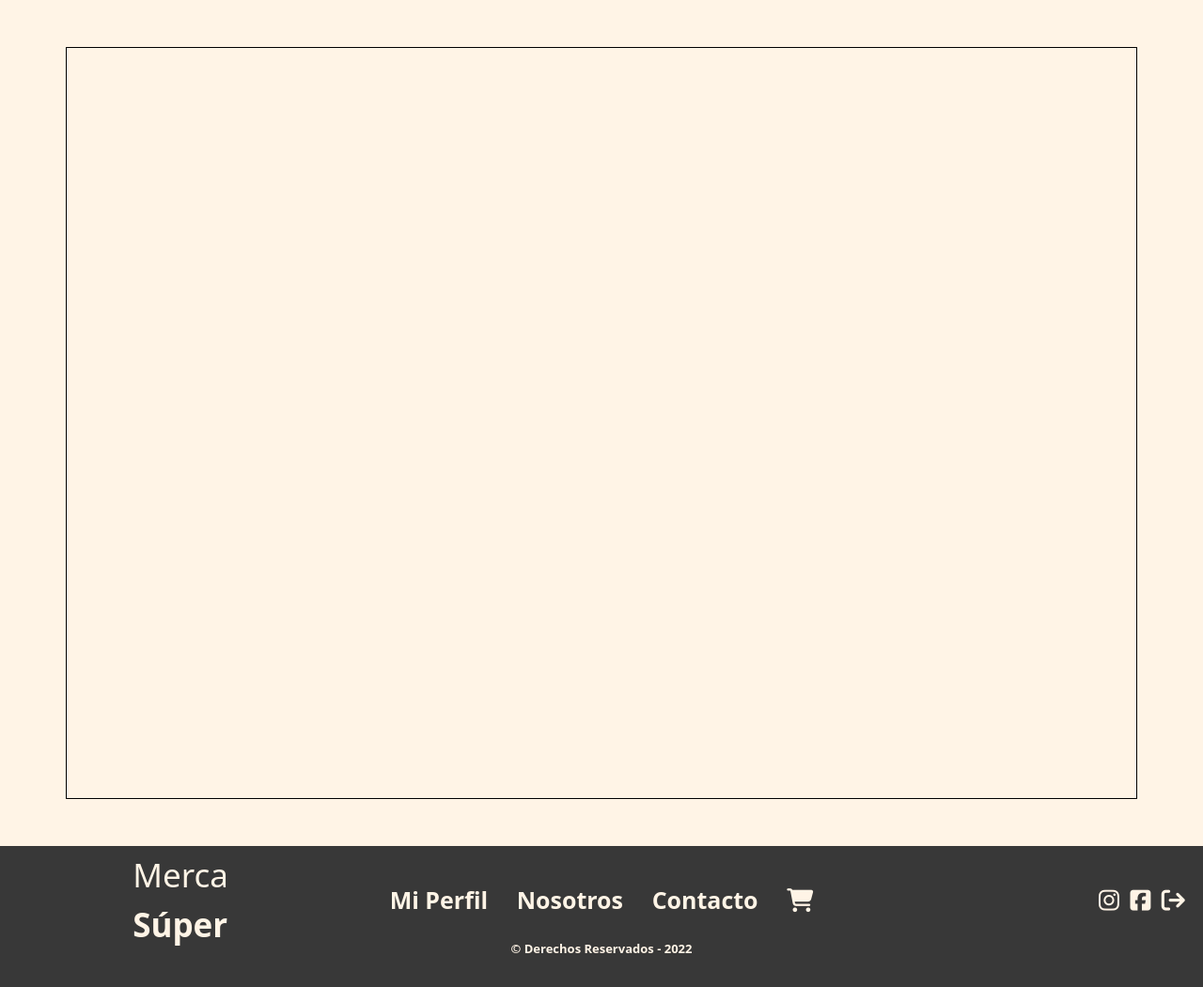
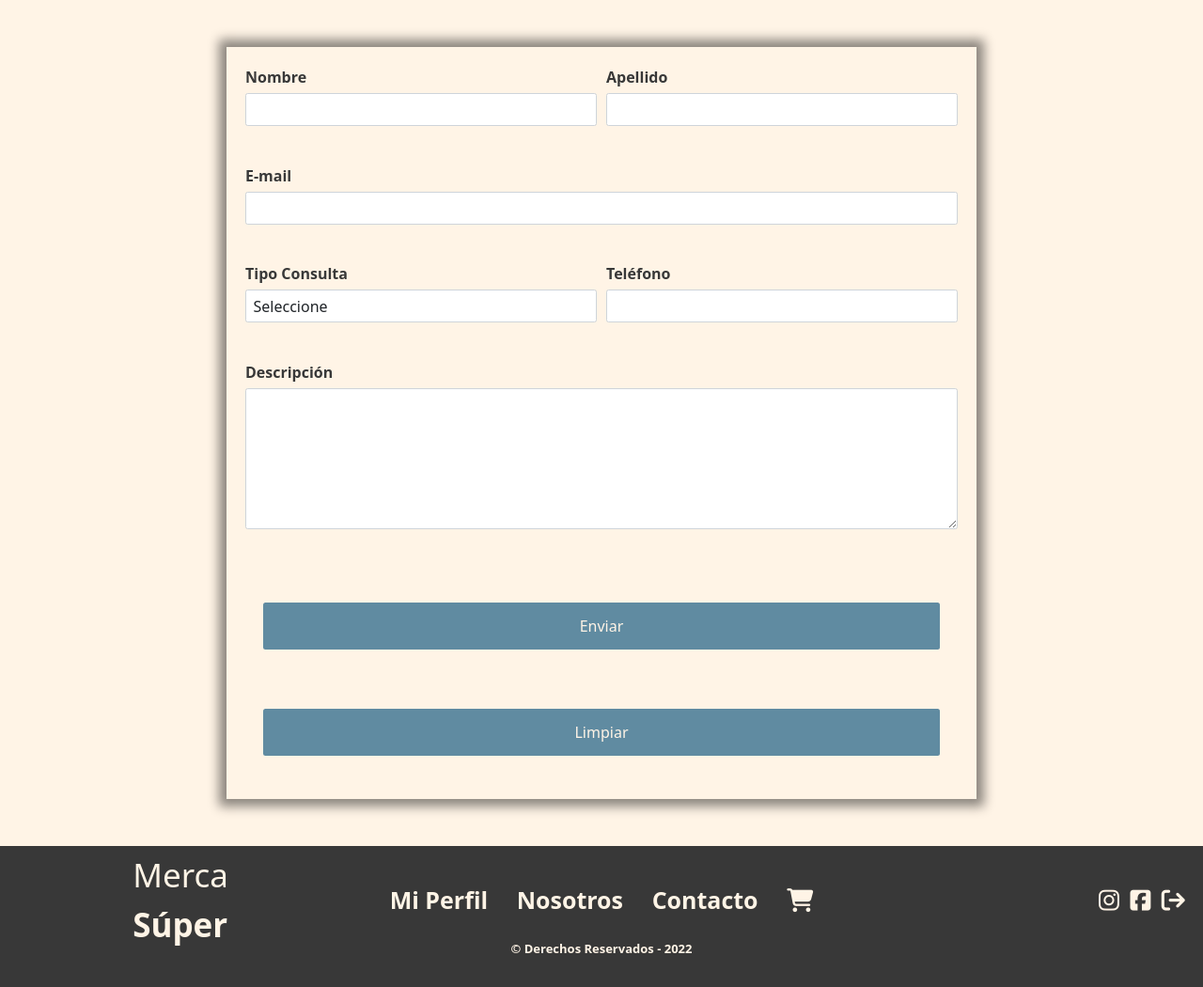
Before and after one commit to JoelVR17/Administracion-de-Supermercado, a PHP site: page /contacto.php in a window 1280 px wide. Shown: the part 150-1200 px from the top of the page at 94% size. Run offline with PHP 8.4, Linux system fonts and the light colour scheme; some libraries are stand-ins or nearby versions.

Commit message:
HTML y CSS
Se agrega el contacto

```diff
--- a/merca_super/contacto.php
+++ b/merca_super/contacto.php
@@ -98,8 +98,46 @@
     </header> <!--fin.header-->
 
     <!-- CONTENEDOR PRINCIPAL -->
-    <div style="border: 1px solid black; height: 800px;" class="container">
-
+    <div style="min-height: 800px;" class="container">
+        <div class="contenedor_form">
+            <form class="row g-3" id="formRegistro">
+                <div class="col-md-6">
+                    <label for="contacName" class="form-label">Nombre</label>
+                    <input type="text" class="form-control" id="contacName"  maxlength="40" minlength="1">
+                </div>
+                <div class="col-md-6">
+                    <label for="contacLastName" class="form-label">Apellido</label>
+                    <input type="text" class="form-control" id="contacLastName"  maxlength="40" minlength="1">
+                </div>
+                <div class="col-md-12">
+                    <label for="contacEmail" class="form-label">E-mail</label>
+                    <input type="text" class="form-control" id="contacEmail">
+                </div>
+                <div class="col-6">
+                    <label for="contacUser" class="form-label">Tipo Consulta</label>
+                    <select class="form-control" name="" id="">
+                        <option value="">Seleccione</option>
+                        <option value="">2</option>
+                        <option value="">3</option>
+                        <option value="">4</option>
+                    </select>
+                </div>
+                <div class="col-6">
+                    <label for="contacTelef" class="form-label">Teléfono</label>
+                    <input type="text" class="form-control" id="contacTelf" maxlength="20" minlength="5">
+                </div>
+                <div class="col-md-12">
+                    <label for="contacDesc" class="form-label">Descripción</label>
+                    <textarea type="text" class="form-control" id="contacDesc"></textarea>
+                </div>
+                <div class="col-12" id="x">
+                    <input class="btn" id="entrarSistema" onclick="alert()" value="Enviar" readonly>
+                </div>
+                <div class="col-12" id="x">
+                    <input class="btn" id="entrarSistema" onclick="limpiar()" value="Limpiar" readonly>
+                </div>
+            </form>
+        </div>
     </div>
 
     <!-- FOOTER -->
@@ -170,5 +208,6 @@
 
 <!-- JAVASCRIPT -->
 <script src="js/index.js"></script>
+<script src="js/globales.js"></script>
 
 </html> <!--fin.html-->
--- a/merca_super/style/index.css
+++ b/merca_super/style/index.css
@@ -345,3 +345,192 @@ footer {
     margin-top: 5rem;
     margin-bottom: 5rem;
 }
+
+/*FORMULARIO DE CONTACTO*/
+/*CONTENEDOR PRINCIPAL*/
+.container-fluid {
+    height: auto;
+    padding: 0;
+    height: 100%;
+}
+
+/*FILA PRINCIPAL*/
+.row {
+    height: 100%;
+}
+
+/*COLUMNA 01*/
+.col-1 {
+    height: 100%;
+    width: 40%;
+    padding: 0;
+    background-color: var(--celeste);
+}
+
+/*CONTAINER DEL LOGO*/
+.container {
+    padding: 0;
+    display: flex;
+    justify-content: center;
+}
+
+.logo {
+    max-width: 70%;
+}
+
+/*COLUMNA 02*/
+.col-2 {
+    height: 100%;
+    width: 60%;
+    padding: 0;
+    background-color: var(--crema);
+}
+
+@media (max-width: 768px) { /*para que no sirva para mayores de 768px de ancho*/
+    .row {
+        display: block;
+    }
+
+    .col-1 {
+        width: 100%;
+        height: 54%;
+    }
+
+    .col-2 {
+        width: 100%;
+        height: auto;
+        margin: 0;
+    }
+
+}
+
+@media (min-width: 769px) {
+    .logo {
+        max-width: 70%;
+    }
+}
+
+
+@media screen and (min-width: 700px) and (max-width: 800px) { /*TABLET*/
+    .logo {
+        width: 40%;
+    }
+}
+
+@media screen and (max-width: 700px){ /*CELULAR*/
+    .logo {
+        width: 47%;
+    }
+}
+
+@media (min-height: 1050px) {
+    .logo {
+        margin-top: 100px;
+    }
+}
+
+/*TITULO DE MERCA SUPER*/
+.container-titulo {
+    height: auto;
+    width: auto;
+    display: flex;
+    justify-content: center;
+}
+
+.merca {
+    color: var(--crema);
+    font-weight: 700;
+    font-size: 60px;
+}
+
+.super {
+    color: var(--crema);
+    font-size: 100%;
+    margin: 0 auto;
+}
+
+/*CONTENEDOR DEL FORMULARIO*/
+.cont-form {
+    display: flex;
+    justify-content: center;
+    align-items: center;
+    width: 100%;
+    height: 80%;
+}
+
+.cont-titulo {
+    display: flex;
+    justify-content: center;
+}
+
+.cont-form-cont {
+    width: 70%;
+    height: 50%;
+    padding: 2%;
+}
+
+#x {
+    display: flex;
+    justify-content: center;
+}
+
+#entrarSistema {
+    width: 95%;
+    margin-top: 5%;
+    background-color: var(--celeste);
+    color: var(--crema);
+    font-weight: 500;
+    font-size: 2rem;
+    max-height: 50px;
+}
+
+#entrarSistema:hover {
+    background-color: var(--crema);
+    color: var(--celeste);
+    border: 1px solid var(--celeste);
+}
+
+label {
+    color: var(--grisOscuro);
+    font-weight: 700;
+    font-size: 1.6rem;
+}
+
+h1 {
+    font-weight: 700;
+    color: var(--grisOscuro);
+    margin-bottom: 6%;
+}
+
+.registrate {
+    display: flex;
+    justify-content: center;
+}
+
+#f {
+    height: auto;
+}
+
+.contenedor_form {
+    max-width: 70%;
+    padding: 2rem;
+    -webkit-box-shadow: 0px 0px 11px 8px rgba(0,0,0,0.45);
+-moz-box-shadow: 0px 0px 11px 8px rgba(0,0,0,0.45);
+box-shadow: 0px 0px 11px 8px rgba(0,0,0,0.45);
+}
+
+textarea {
+    min-height: 15rem !important;
+}
+
+input, select {
+    min-height: 3.5rem !important;
+}
+
+select {
+    font-size: 1.6rem !important;
+}
+
+textarea, input {
+    font-size: 1.6rem !important;
+}
--- a/merca_super/style/login_registro.css
+++ b/merca_super/style/login_registro.css
@@ -193,3 +193,7 @@ h1 {
 #f {
     height: auto;
 }
+
+.contenedor_form {
+    padding: 20%;
+}
```
